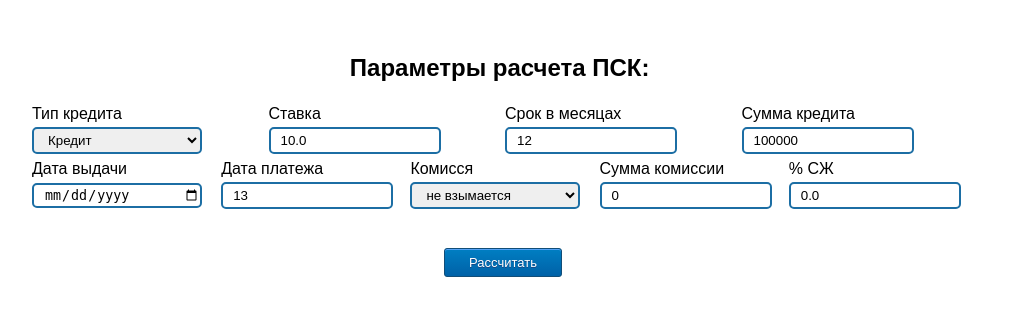
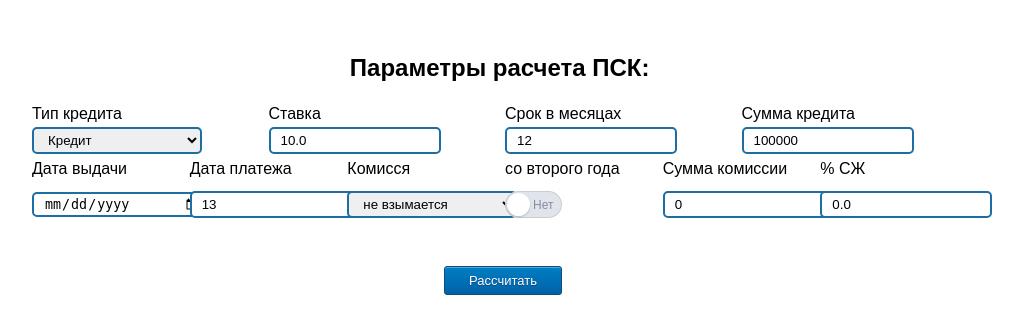
Before and after one commit to iga-marty/psk-not_broken, a Flask app: page / in a window 1280 px wide. Shown: the top 334 px of the page, without its empty margins (137-1160 px from the left). Run offline with Flask 2, Linux system fonts and the light colour scheme.

Commit message:
Dockerize

```diff
--- a/app/forms.py
+++ b/app/forms.py
@@ -2,7 +2,7 @@
 
 from datetime import date
 
-from wtforms import FloatField, Form, HiddenField, IntegerField, SelectField, SubmitField
+from wtforms import FloatField, Form, HiddenField, IntegerField, SelectField, SubmitField, BooleanField
 from wtforms.fields import DateField
 from wtforms.validators import DataRequired
 
@@ -11,6 +11,8 @@ class PSKForm(Form):
     card = SelectField('Тип кредита', choices=[('cred', 'Кредит'), ('card', 'Карта')], default='cred')
     card_comm = SelectField('Комисся', choices=[('0', 'не взымается'), ('1', 'взымается')], default='0')
     sum_card_comm = IntegerField('Сумма комиссии', default=0, validators=[DataRequired()])
+    card_comm_postpone = BooleanField(label='со второго года', default=False, false_values=[False, 'false', '', 'n',
+                                                                                            'No', 'no', 'Нет', 'нет'])
     dtstart = DateField('Дата выдачи', format='%d-%m-%Y', default=date.today())
     pday = IntegerField('Дата платежа', default=date.today().day)
     rt = FloatField('Ставка', default=10.0, validators=[DataRequired()])
--- /dev/null
+++ b/app/static/checkbox.css
@@ -0,0 +1,115 @@
+
+.checkbox-wrapper-34 {
+    --blue: #1C6EA4;
+    --g08: #E1E5EB;
+    --g04: #848ea1;
+}
+
+.checkbox-wrapper-34 .tgl {
+    display: none;
+}
+
+.checkbox-wrapper-34 .tgl,
+.checkbox-wrapper-34 .tgl:after,
+.checkbox-wrapper-34 .tgl:before,
+.checkbox-wrapper-34 .tgl *,
+.checkbox-wrapper-34 .tgl *:after,
+.checkbox-wrapper-34 .tgl *:before,
+.checkbox-wrapper-34 .tgl + .tgl-btn {
+    box-sizing: border-box;
+}
+
+.checkbox-wrapper-34 .tgl::selection,
+.checkbox-wrapper-34 .tgl:after::selection,
+.checkbox-wrapper-34 .tgl:before::selection,
+.checkbox-wrapper-34 .tgl *::selection,
+.checkbox-wrapper-34 .tgl *:after::selection,
+.checkbox-wrapper-34 .tgl *:before::selection,
+.checkbox-wrapper-34 .tgl + .tgl-btn::selection {
+    background: none;
+}
+
+.checkbox-wrapper-34 .tgl + .tgl-btn {
+    outline: 0;
+    display: block;
+    width: 57px;
+    height: 27px;
+    position: relative;
+    cursor: pointer;
+    user-select: none;
+    font-size: 12px;
+    font-weight: 400;
+    color: #fff;
+    top: 9px;
+}
+
+.checkbox-wrapper-34 .tgl + .tgl-btn:after,
+.checkbox-wrapper-34 .tgl + .tgl-btn:before {
+    position: relative;
+    display: block;
+    content: "";
+    width: 44%;
+    height: 100%;
+}
+
+.checkbox-wrapper-34 .tgl + .tgl-btn:after {
+    left: 0;
+}
+
+.checkbox-wrapper-34 .tgl + .tgl-btn:before {
+    display: inline;
+    position: absolute;
+    top: 7px;
+}
+
+.checkbox-wrapper-34 .tgl:checked + .tgl-btn:after {
+    left: 56.5%;
+}
+
+.checkbox-wrapper-34 .tgl-ios + .tgl-btn {
+    background: var(--g08);
+    border-radius: 20rem;
+    padding: 2px;
+    transition: all 0.4s ease;
+    box-shadow: inset 0 0 0 1px rgba(0, 0, 0, 0.1);
+}
+
+.checkbox-wrapper-34 .tgl-ios + .tgl-btn:after {
+    border-radius: 2em;
+    background: #fff;
+    transition: left 0.3s cubic-bezier(0.175, 0.885, 0.32, 1.275), padding 0.3s ease, margin 0.3s ease;
+    box-shadow: 0 1px 2px 0 rgba(0, 0, 0, 0.2);
+}
+
+.checkbox-wrapper-34 .tgl-ios + .tgl-btn:before {
+    content: "Нет";
+    left: 28px;
+    color: var(--g04);
+    transition: left 0.3s cubic-bezier(0.175, 0.885, 0.32, 1.275);
+}
+
+.checkbox-wrapper-34 .tgl-ios + .tgl-btn:active {
+    box-shadow: inset 0 0 0 30px rgba(0, 0, 0, 0.1);
+}
+
+.checkbox-wrapper-34 .tgl-ios + .tgl-btn:active:after {
+    padding-right: 0.4em;
+}
+
+.checkbox-wrapper-34 .tgl-ios:checked + .tgl-btn {
+    background: var(--blue);
+}
+
+.checkbox-wrapper-34 .tgl-ios:checked + .tgl-btn:active {
+    box-shadow: inset 0 0 0 30px rgba(0, 0, 0, 0.1);
+}
+
+.checkbox-wrapper-34 .tgl-ios:checked + .tgl-btn:active:after {
+    margin-left: -0.4em;
+}
+
+.checkbox-wrapper-34 .tgl-ios:checked + .tgl-btn:before {
+    content: "Да";
+    left: 4px;
+    color: #fff;
+}
--- a/app/templates/psk.html
+++ b/app/templates/psk.html
@@ -4,6 +4,7 @@
     <meta charset="UTF-8">
     <title>PSK</title>
     <link rel=stylesheet type=text/css href="{{ url_for('static', filename='style.css') }}">
+    <link rel=stylesheet type=text/css href="{{ url_for('static', filename='checkbox.css') }}">
 </head>
 <body>
 <p style="text-align: center;">&nbsp;</p>
@@ -18,30 +19,49 @@
             <td style="width: 25%;">{{ form.sm.label }}</td>
         </tr>
         <tr>
-<td style="width: 25%;">{{ form.card (class="select_class") }}<br /> {% for error in form.card.errors %} [{{ error }}] {% endfor %}</td>
-<td style="width: 25%;">{{ form.rt(class="inp_class") }}<br /> {% for error in form.rt.errors %} [{{ error }}] {% endfor %}</td>
-<td style="width: 25%;">{{ form.mat(class="inp_class") }}<br /> {% for error in form.mat.errors %} [{{ error }}] {% endfor %}</td>
-<td style="width: 25%;">{{ form.sm(class="inp_class") }}<br /> {% for error in form.sm.errors %} [{{ error }}] {% endfor %}</td>
+            <td style="width: 25%;">{{ form.card (class="select_class") }}<br/> {% for error in form.card.errors %} [
+                {{ error }}] {% endfor %}</td>
+            <td style="width: 25%;">{{ form.rt(class="inp_class") }}<br/> {% for error in form.rt.errors %} [{{ error }}
+                ] {% endfor %}</td>
+            <td style="width: 25%;">{{ form.mat(class="inp_class") }}<br/> {% for error in form.mat.errors %} [
+                {{ error }}] {% endfor %}</td>
+            <td style="width: 25%;">{{ form.sm(class="inp_class") }}<br/> {% for error in form.sm.errors %} [{{ error }}
+                ] {% endfor %}</td>
         </tr>
         </tbody>
     </table>
 
-<table style="width: 75%; margin-left: auto; margin-right: auto;">
+    <table style="width: 75%; margin-left: auto; margin-right: auto; table-layout: fixed">
         <tbody>
         <tr>
-<td style="width: 20%;">{{ form.dtstart.label }}</td>
-<td style="width: 20%;">{{ form.pday.label }}</td>
-<td style="width: 20%;">{{ form.card_comm.label }}</td>
-<td style="width: 20%;">{{ form.sum_card_comm.label }}</td>
-<td style="width: 20%;">{{ form.strah.label }}</td>
+            <td style="width: 16.66%;">{{ form.dtstart.label }}</td>
+            <td style="width: 16.66%;">{{ form.pday.label }}</td>
+            <td style="width: 16.66%;">{{ form.card_comm.label }}</td>
+            <td style="width: 16.66%;">{{ form.card_comm_postpone.label }}</td>
+            <td style="width: 16.66%;">{{ form.sum_card_comm.label }}</td>
+            <td style="width: 16.66%;">{{ form.strah.label }}</td>
         </tr>
         <tr>
-<td style="width: 20%;">{{ form.dtstart(class="dt_class") }}<br /> {% for error in form.dtstart.errors %} [{{ error }}] {% endfor %}</td>
-<td style="width: 20%;">{{ form.pday(class="inp_class") }}<br /> {% for error in form.pday.errors %} [{{ error }}] {% endfor %}</td>
-<td style="width: 20%;">{{ form.card_comm(class="select_class") }}<br /> {% for error in form.card_comm.errors %} [{{ error }}] {% endfor %}</td>
-<td style="width: 20%;">{{ form.sum_card_comm(class="inp_class") }}<br /> {% for error in form.sum_card_comm.errors %} [{{ error }}] {% endfor %}</td>
-<td style="width: 20%;">{{ form.strah(class="inp_class") }}<br /> {% for error in form.strah.errors %} [{{ error }}] {% endfor %}</td>
+            <td style="width: 16.66%;">{{ form.dtstart(class="dt_class") }}<br/> {% for error in form.dtstart.errors %}
+                [
+                {{ error }}] {% endfor %}</td>
+            <td style="width: 16.66%;">{{ form.pday(class="inp_class") }}<br/> {% for error in form.pday.errors %} [
+                {{ error }}] {% endfor %}</td>
+            <td style="width: 16.66%;">{{ form.card_comm(class="select_class") }}<br/>
+                {% for error in form.card_comm.errors %} [{{ error }}] {% endfor %}</td>
+            <td style="width: 16.66%;">
+                <div class="checkbox-wrapper-34">{{ form.card_comm_postpone(class="tgl tgl-ios",
+            id="card_comm_postpone") }}<label class="tgl-btn" for="card_comm_postpone"></label>
+                    <br/>
+                </div>
+                {% for error in form.card_comm_postpone.errors %} [{{ error }}] {% endfor %}
+            </td>
+            <td style="width: 16.66%;">{{ form.sum_card_comm(class="inp_class") }}<br/>
+                {% for error in form.sum_card_comm.errors %} [{{ error }}] {% endfor %}</td>
+            <td style="width: 16.66%;">{{ form.strah(class="inp_class") }}<br/> {% for error in form.strah.errors %} [
+                {{ error }}] {% endfor %}</td>
         </tr>
+
         </tbody>
     </table>
     <div style="text-align: center;">&nbsp;</div>
--- a/app/views.py
+++ b/app/views.py
@@ -1,4 +1,5 @@
 from flask import render_template, request
+from werkzeug.exceptions import BadRequestKeyError
 
 from app import app, newcalc
 from app.forms import PSKForm
@@ -12,22 +13,30 @@ def psk():
     return render_template('psk.html', title='PSK', form=form)
 
 
+def get_postpone_value(val):
+    return True if val in ['yes', 'y', True, 'true'] else False
+
 @app.route("/echo", methods=['POST'])
 def echo():
-    card = request.form['card']
-    card_comm = request.form['card_comm']
-    sum_card_comm = request.form['sum_card_comm']
-    dtstart = request.form['dtstart']
-    pday = request.form['pday']
-    rt = request.form['rt']
-    mat = request.form['mat']
-    sm = request.form['sm']
-    strah = request.form['strah']
+    form = request.form
+    card = form['card']
+    card_comm = form['card_comm']
+    sum_card_comm = form['sum_card_comm']
+    try:
+        card_comm_postpone = get_postpone_value(form['card_comm_postpone'])
+    except BadRequestKeyError:
+        card_comm_postpone = False
+    dtstart = form['dtstart']
+    pday = form['pday']
+    rt = form['rt']
+    mat = form['mat']
+    sm = form['sm']
+    strah = form['strah']
 
     psk, pskdv, tab, rt, strsum, strah = newcalc.graph(float(sm), int(mat), float(rt.replace(',', '.')) / 100,
                                                        newcalc.check_start(dtstart), newcalc.check_day(pday),
-                                                       newcalc.typ_cred(card), int(card_comm), float(sum_card_comm),
-                                                       float(strah))
+                                                       newcalc.typ_cred(card), int(card_comm),
+                                                       float(sum_card_comm), bool(card_comm_postpone), float(strah))
     template_context = dict(psk=psk, pskdv=pskdv, tab=tab, rt=rt, strsum=strsum, strah=strah)
     return render_template('resp.html', **template_context)
 
--- /dev/null
+++ b/run.py
@@ -0,0 +1,3 @@
+#!flask/Scripts/python
+from app import app
+app.run(debug=False)
```
Also changed, not shown: app/newcalc.py (+62 -22 lines), app/static/style.css (+15 -0 lines), requirements.txt (+4 -3 lines), 2 other files. Lines whose indentation alone changed are shown as unchanged.
